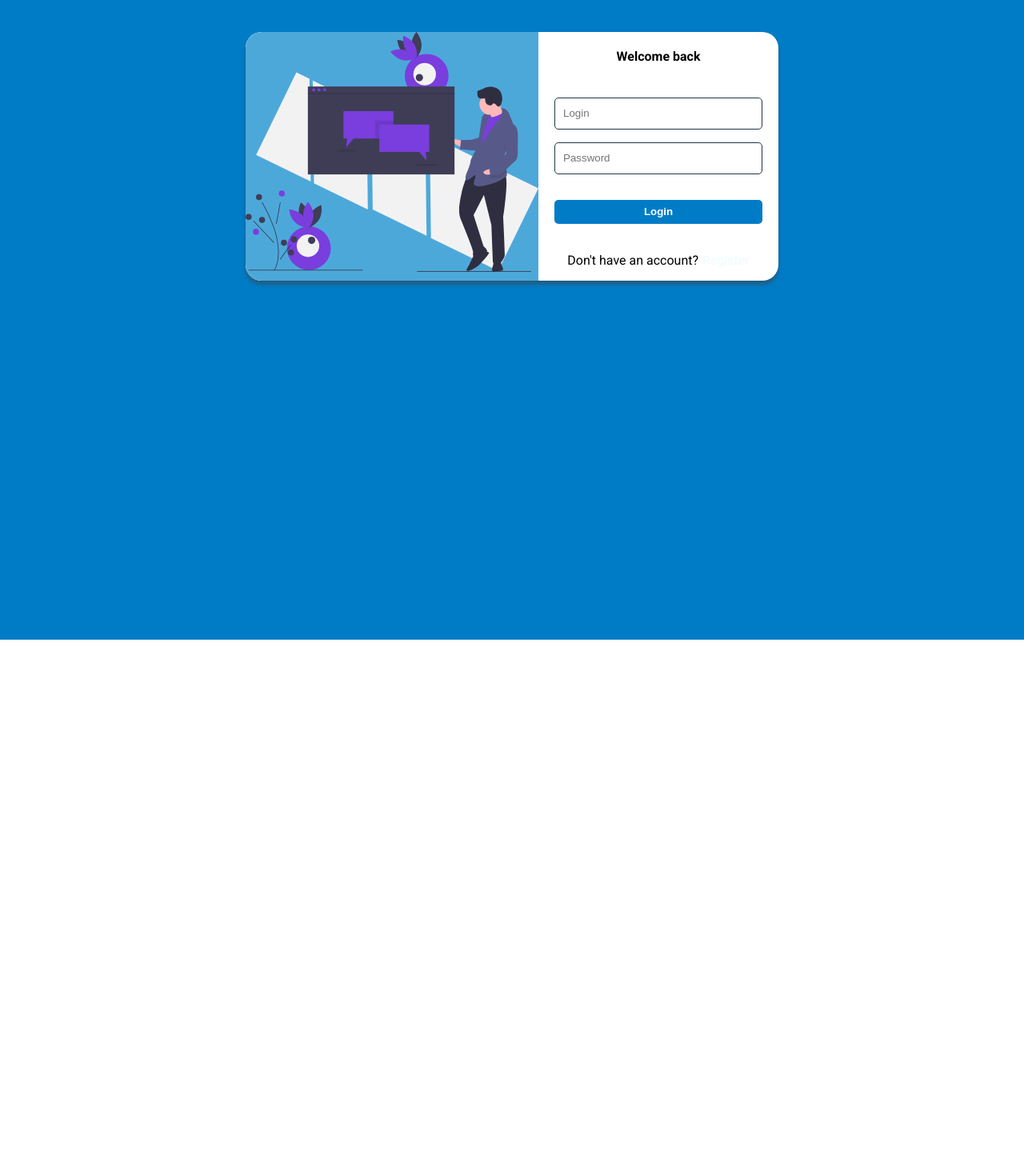
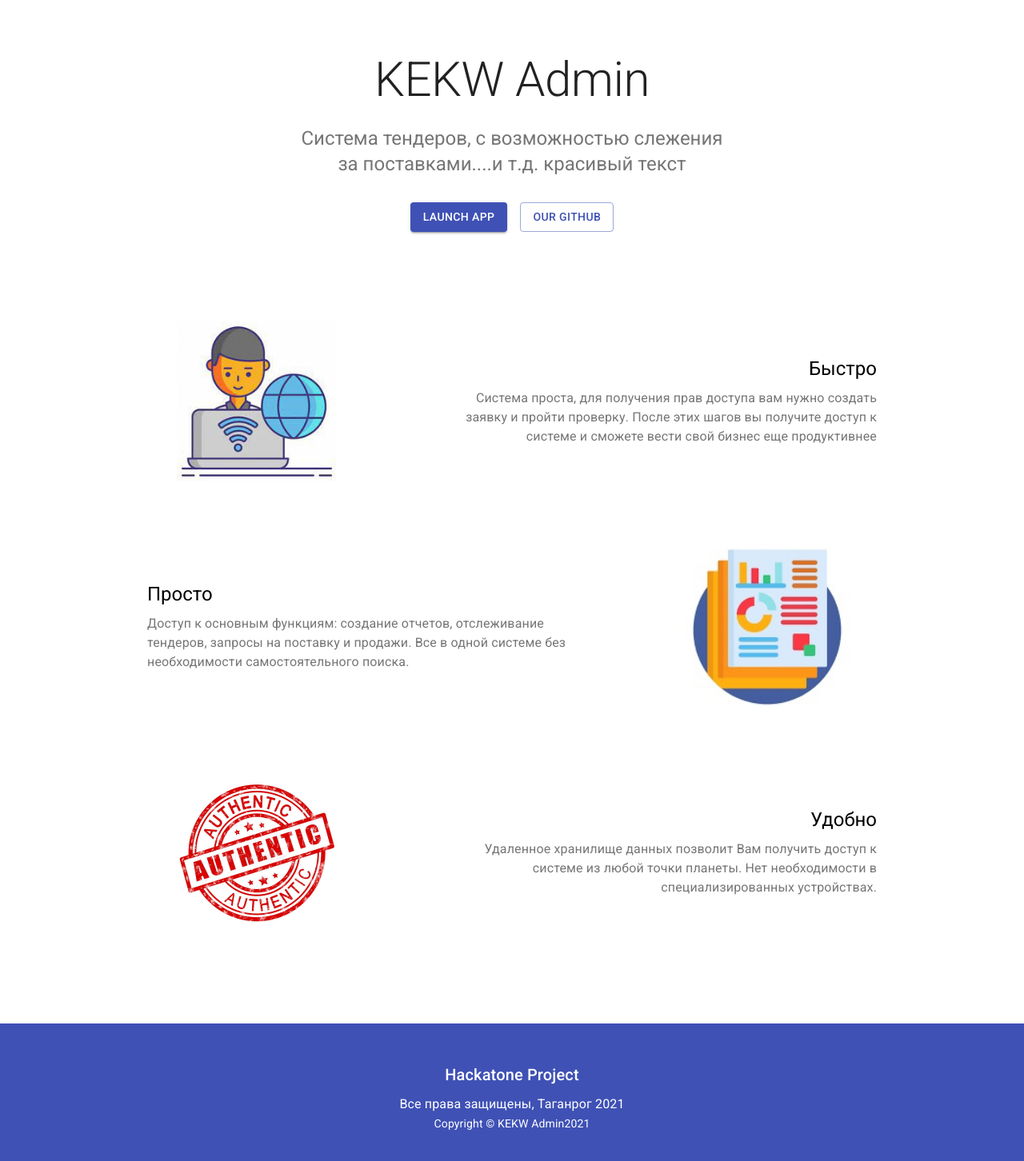
Before and after one commit to MrRaiter/hukatonFront, a React (Create React App) app: page / in a window 1280 px wide. Shown: the top 1452 px of the page at 80% size. Before the commit the page ends 800 px from the top, so only its background shows below. Built offline with nearby package versions, Linux system fonts and the light colour scheme.

Commit message:
update homepage, add footer

```diff
--- a/src/App.jsx
+++ b/src/App.jsx
@@ -12,6 +12,8 @@ import ProfilePage from './pages/profile';
 import Dashboard from './pages/dashboard';
 import Companies from './pages/companies';
 import OrderPage from './pages/order';
+import Home from './pages/home';
+import Footer from './components/footer';
 
 import './App.scss';
 
@@ -37,7 +39,7 @@ function App() {
           }`}
         >
           <Switch>
-            <Route exact path="/" component={LoginPage} />
+            <Route exact path="/" component={Home} />
             <Route exact path="/login" component={LoginPage} />
             <Route exact path="/signup" component={RegistrationPage} />
             <Route exact path="/add-company" component={AddCompany} />
@@ -53,6 +55,7 @@ function App() {
           </Switch>
         </div>
       </Router>
+      <Footer />
     </div>
   );
 }
--- /dev/null
+++ b/src/components/footer/footer.css
@@ -0,0 +1,11 @@
+.my-footer {
+    background-color: #3f51b5 !important;
+}
+
+.MuiTypography-colorTextSecondary .white {
+    color: #3f51b5 !important;
+}
+
+.MuiTypography-colorTextSecondary .white {
+    color: #3f51b5 !important;
+}
--- /dev/null
+++ b/src/components/footer/index.jsx
@@ -0,0 +1,61 @@
+import React from 'react';
+import Typography from '@material-ui/core/Typography';
+import Link from '@material-ui/core/Link';
+import { makeStyles } from '@material-ui/core/styles';
+import './footer.css';
+
+const useStyles = makeStyles((theme) => ({
+  icon: {
+    marginRight: theme.spacing(2),
+  },
+  footer: {
+    backgroundColor: theme.palette.background.paper,
+    padding: theme.spacing(6),
+  },
+}));
+
+function Copyright() {
+  return (
+    <Typography
+      style={{ color: 'white' }}
+      variant="body2"
+      color="textSecondary"
+      align="center"
+    >
+      {'Copyright © '}
+      <Link color="inherit" href="https://material-ui.com/">
+        KEKW Admin
+      </Link>
+      {new Date().getFullYear()}
+    </Typography>
+  );
+}
+
+export default function Footer() {
+  const classes = useStyles();
+
+  return (
+    <>
+      <footer className={`${classes.footer} my-footer`}>
+        <Typography
+          style={{ color: 'white' }}
+          variant="h6"
+          align="center"
+          gutterBottom
+        >
+          Hackatone Project
+        </Typography>
+        <Typography
+          style={{ color: 'white' }}
+          variant="subtitle1"
+          align="center"
+          color="textSecondary"
+          component="p"
+        >
+          Все права защищены, Таганрог 2021
+        </Typography>
+        <Copyright />
+      </footer>
+    </>
+  );
+}
--- a/src/pages/home/index.jsx
+++ b/src/pages/home/index.jsx
@@ -19,18 +19,6 @@ import './home.css';
 import fastImg from '../../assets/images/fast.png';
 import simpImg from '../../assets/images/simp.png';
 import comfImg from '../../assets/images/comf.png';
-
-function Copyright() {
-  return (
-    <Typography variant="body2" color="textSecondary" align="center">
-      {'Copyright © '}
-      <Link color="inherit" href="https://material-ui.com/">
-        KEKW Admin
-      </Link>
-      {new Date().getFullYear()}
-    </Typography>
-  );
-}
 
 const useStyles = makeStyles((theme) => ({
   icon: {
@@ -68,7 +56,7 @@ const cards = [0, 1, 2];
 const data = [
   {
     head: 'Быстро',
-    img: fastImg,
+    img: comfImg,
     description:
       'Система проста, для получения прав доступа вам нужно создать заявку и пройти проверку. После этих шагов вы получите доступ к системе и сможете вести свой бизнес еще продуктивнее',
   },
@@ -80,7 +68,7 @@ const data = [
   },
   {
     head: 'Удобно',
-    img: comfImg,
+    img: fastImg,
     description:
       'Удаленное хранилище данных позволит Вам получить доступ к системе из любой точки планеты. Нет необходимости в специализированных устройствах.',
   },
@@ -116,12 +104,19 @@ export default function Home() {
             <div className={classes.heroButtons}>
               <Grid container spacing={2} justify="center">
                 <Grid item>
-                  <Button variant="contained" color="primary">
-                    Launch App
-                  </Button>
+                  <Link href="/login">
+                    <Button variant="contained" color="primary">
+                      Launch App
+                    </Button>
+                  </Link>
                 </Grid>
                 <Grid item>
-                  <Button variant="outlined" color="primary">
+                  <Button
+                    variant="outlined"
+                    color="primary"
+                    href="https://github.com/MrRaiter/hukatonFront"
+                    target="_blank"
+                  >
                     Our GitHub
                   </Button>
                 </Grid>
@@ -145,7 +140,9 @@ export default function Home() {
                   >
                     {data[0].head}
                   </Typography>
-                  <Typography align="right">{data[0].description}</Typography>
+                  <Typography align="right" color="textSecondary">
+                    {data[0].description}
+                  </Typography>
                 </div>
               </div>
             </Grid>
@@ -160,7 +157,9 @@ export default function Home() {
                   >
                     {data[1].head}
                   </Typography>
-                  <Typography align="left">{data[1].description}</Typography>
+                  <Typography align="left" color="textSecondary">
+                    {data[1].description}
+                  </Typography>
                 </div>
                 <div className="img-block">
                   <img className="card-img" src={data[1].img} alt="" />
@@ -181,29 +180,15 @@ export default function Home() {
                   >
                     {data[2].head}
                   </Typography>
-                  <Typography align="right">{data[2].description}</Typography>
+                  <Typography align="right" color="textSecondary">
+                    {data[2].description}
+                  </Typography>
                 </div>
               </div>
             </Grid>
           </Grid>
         </Container>
       </main>
-      {/* Footer */}
-      <footer className={classes.footer}>
-        <Typography variant="h6" align="center" gutterBottom>
-          Footer
-        </Typography>
-        <Typography
-          variant="subtitle1"
-          align="center"
-          color="textSecondary"
-          component="p"
-        >
-          Все права и т.д.....
-        </Typography>
-        <Copyright />
-      </footer>
-      {/* End footer */}
     </>
   );
 }
```
